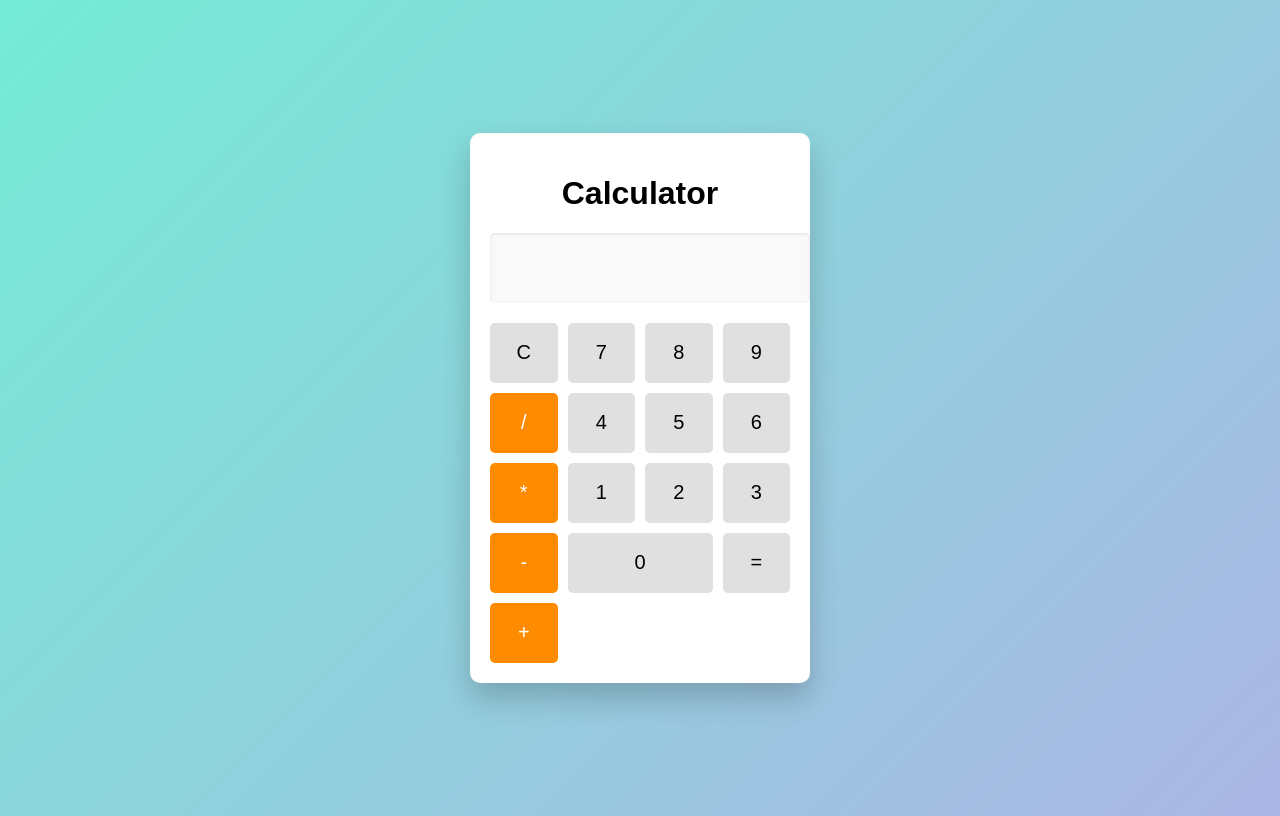
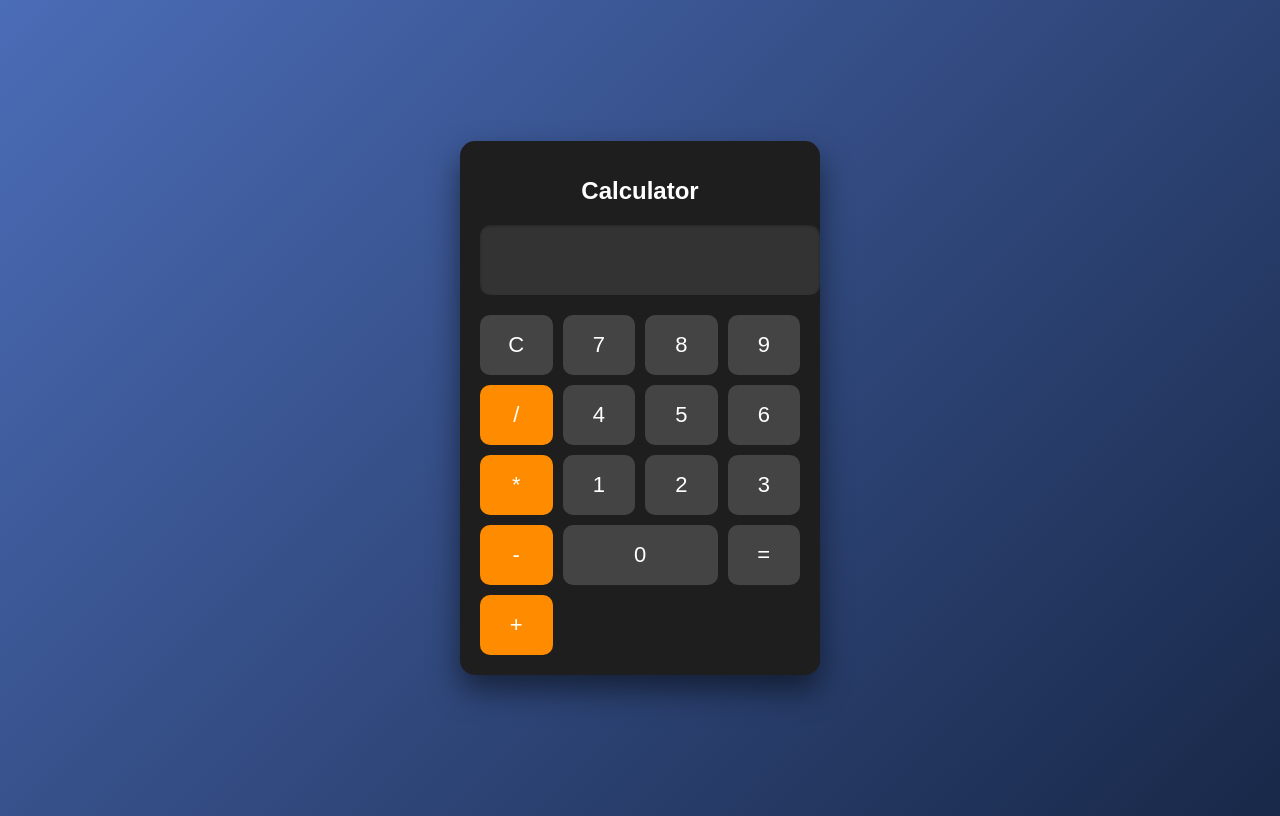
Before and after one commit to AbyyyCJL/timepass, a plain HTML site: page index.html in a window 1280 px wide. Drawn offline with Linux system fonts and the light colour scheme.

Commit message:
new calculator file created

```diff
--- a/index.html
+++ b/index.html
@@ -9,17 +9,23 @@
             justify-content: center;
             align-items: center;
             height: 100vh;
-        background: linear-gradient(135deg, #74ebd5, #acb6e5);
+            background: linear-gradient(135deg, #4b6cb7, #182848);
             font-family: "Arial", sans-serif;
         }
 
         .calculator {
-        background: white;
-        border-radius: 10px;
-        box-shadow: 0 15px 30px rgba(0, 0, 0, 0.2);
-        width: 300px;
+            background: #1e1e1e;
+            border-radius: 15px;
+            box-shadow: 0 15px 30px rgba(0, 0, 0, 0.5);
+            width: 320px;
             padding: 20px;
             text-align: center;
+        }
+
+        h1 {
+            color: #ffffff;
+            margin-bottom: 20px;
+            font-size: 24px;
         }
 
         .display {
@@ -27,11 +33,13 @@
             height: 50px;
             font-size: 24px;
             border: none;
-        border-radius: 5px;
+            border-radius: 10px;
             padding: 10px;
             margin-bottom: 20px;
-        background-color: #f9f9f9;
-        box-shadow: inset 0 1px 3px rgba(0, 0, 0, 0.1);
+            background-color: #333333;
+            color: #ffffff;
+            text-align: right;
+            box-shadow: inset 0 1px 3px rgba(0, 0, 0, 0.3);
         }
 
         .buttons {
@@ -42,15 +50,16 @@
 
         .btn {
             height: 60px;
-        font-size: 20px;
-        background-color: #e0e0e0;
+            font-size: 22px;
+            background-color: #444444;
             border: none;
-        border-radius: 5px;
+            border-radius: 10px;
+            color: #ffffff;
             transition: background-color 0.3s, transform 0.1s;
         }
 
         .btn:hover {
-        background-color: #d5d5d5;
+            background-color: #555555;
         }
 
         .btn:active {
@@ -59,7 +68,6 @@
 
         .operator {
             background-color: #ff8c00;
-        color: white;
         }
 
         .operator:hover {
```
Lines whose indentation alone changed are shown as unchanged.
